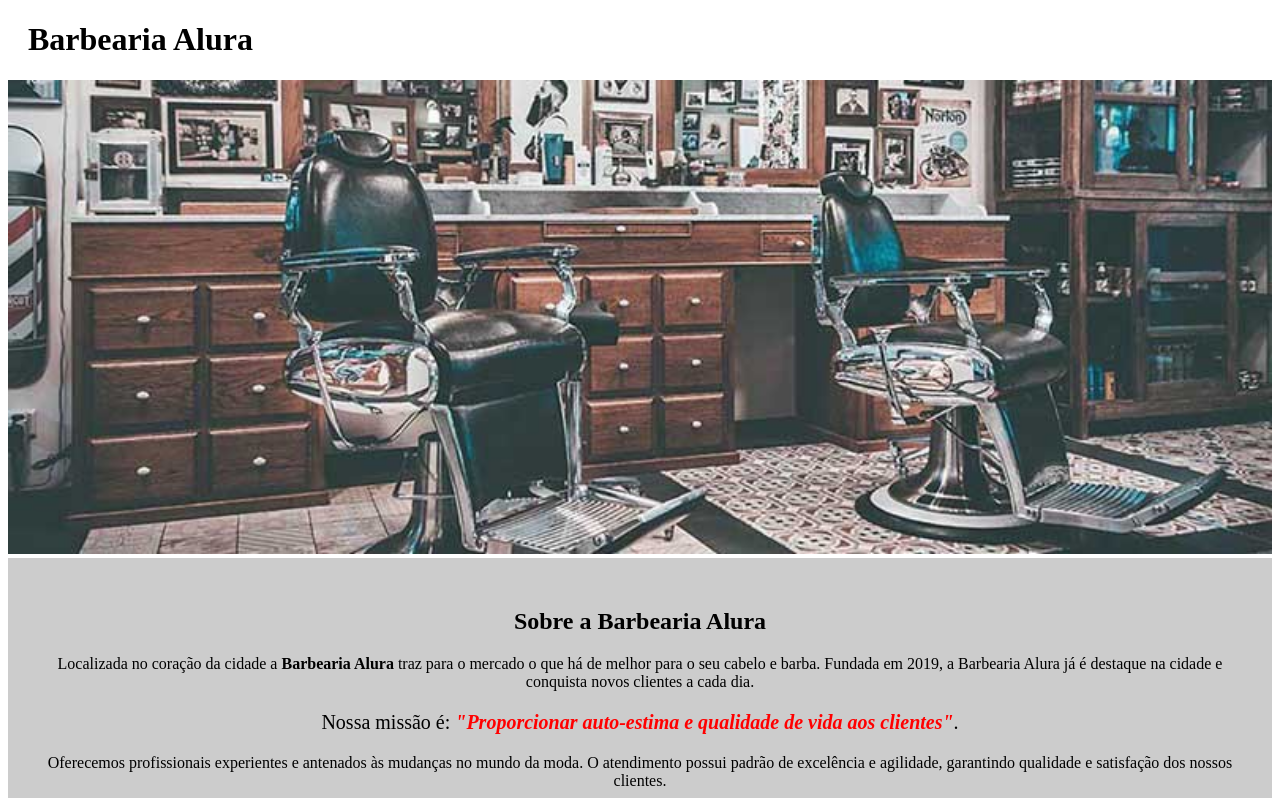
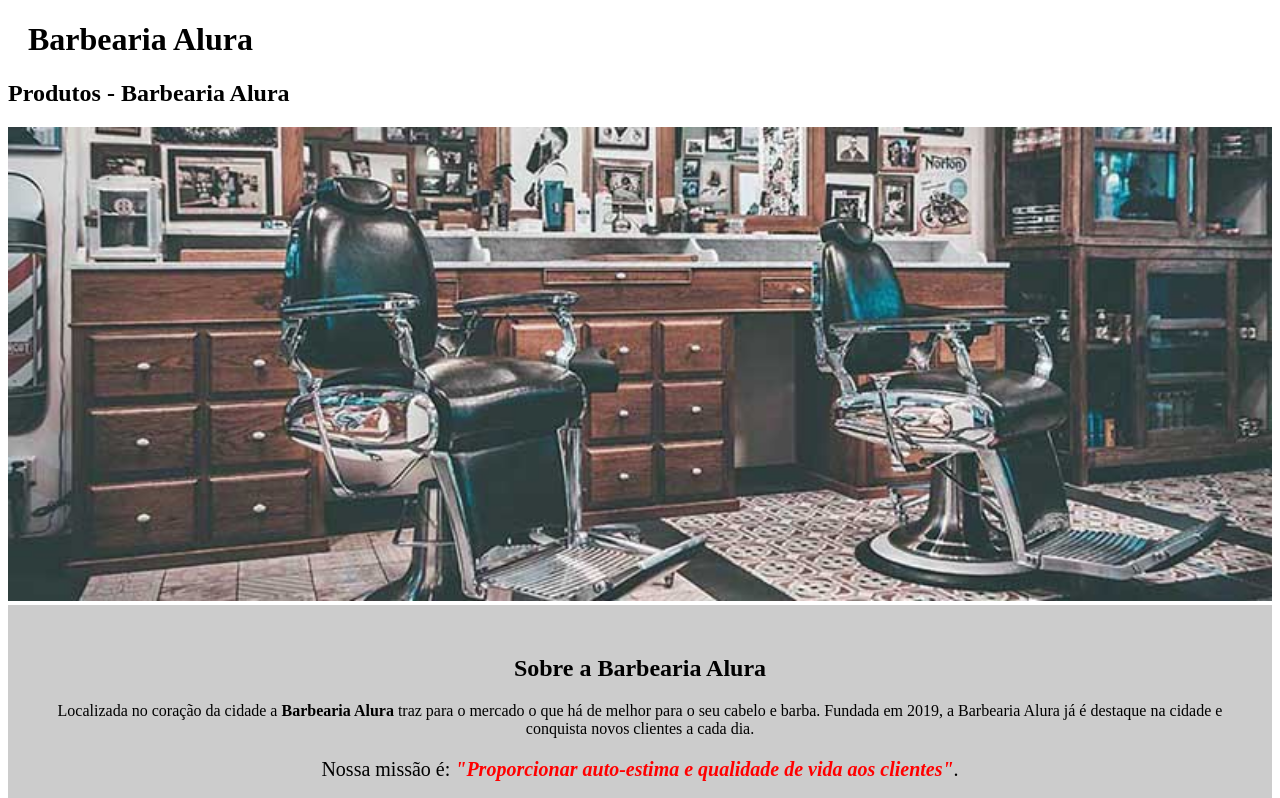
Before and after one commit to luisrauch/curso-Alura-01, a plain HTML site: page index.html in a window 1280 px wide. Shown: the top 798 px of the page. Drawn offline with Linux system fonts and the light colour scheme.

Commit message:
Update index.html

```diff
--- a/index.html
+++ b/index.html
@@ -9,7 +9,7 @@
 	<body>
 		<header>
 			<h1 class="titulo-principal">Barbearia Alura</h1>
-			<title>Produtos - Barbearia Alura</title>
+			<h2>Produtos - Barbearia Alura</h2>
        			 <link rel="stylesheet" href="produtos.html">
 		</header>
 
```
